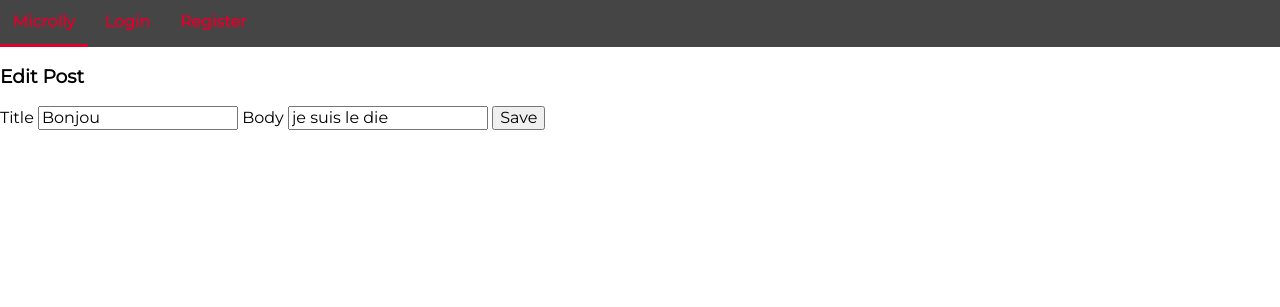
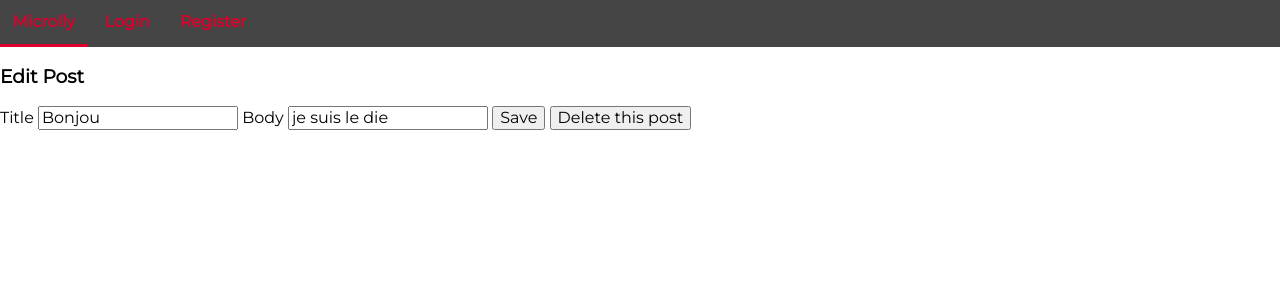
Before and after one commit to RemiVerstraete/Microlly, a Flask app: page /edit/1 in a window 1280 px wide. Shown: the top 307 px of the page. Run offline with Flask 2, Linux system fonts and the light colour scheme; the visitor is signed in with stand-in values (Sample User, id 1).

Commit message:
debut delete

```diff
--- a/templates/edit_publication.html
+++ b/templates/edit_publication.html
@@ -14,5 +14,6 @@
         {{ field() }}
     {% endfor %}
     <button type="submit">Save</button>
+    <button type="submit">Delete this post</button>
 </form>
 {% endblock %}
```
Also changed, not shown: data.sqlite3, static/css/style.css (line endings or trailing spaces).
